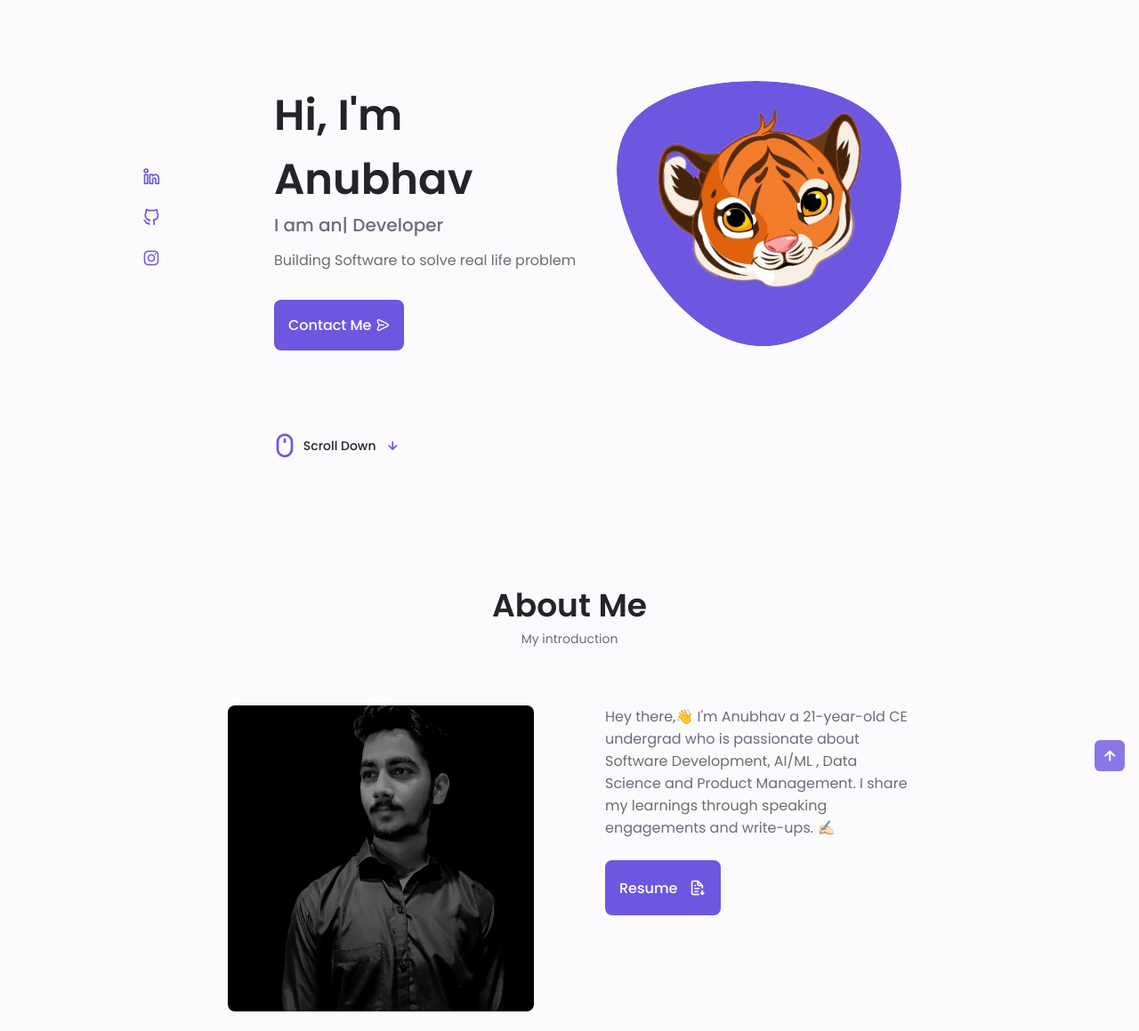
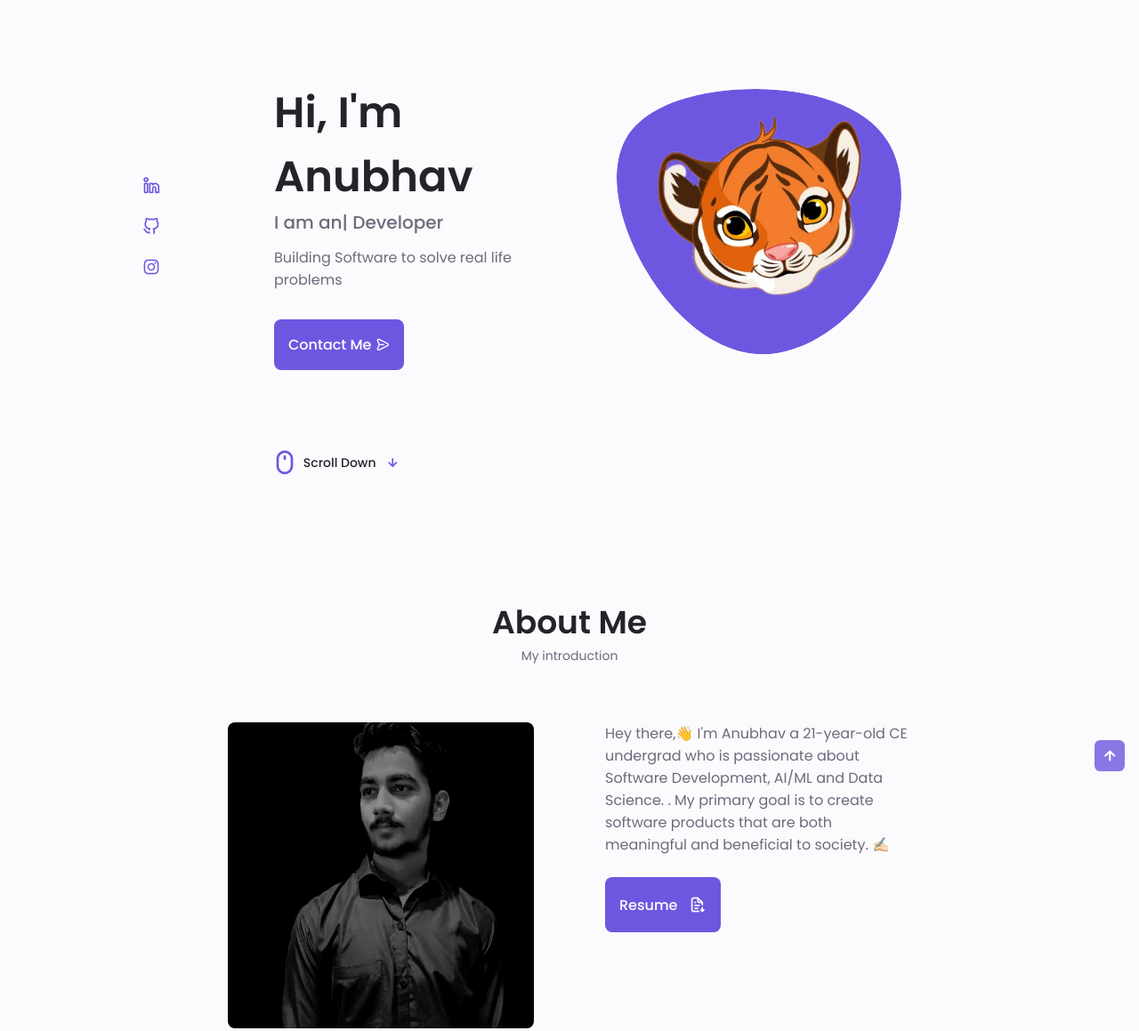
Before and after one commit to anubhavtripathi0509/oldportfolio, a plain HTML site: page index.html in a window 1280 px wide. Shown: the part 93-1252 px from the top of the page at 89% size. Drawn offline with nearby package versions, Linux system fonts and the light colour scheme.

Commit message:
about commit

```diff
--- a/index.html
+++ b/index.html
@@ -116,7 +116,7 @@
             <h3 class="home_subtitle">I am <span class="type"></span> Developer</h3>
 
             <p class="home_description">
-              Building Software to solve real life problem
+              Building Software to solve real life problems
             </p>
             <a href="#contact" class="button button--flex">
               Contact Me
@@ -144,7 +144,7 @@
         <div class="about_data">
           <p class="about_description">
             Hey there,👋 I'm Anubhav a 21-year-old CE undergrad who is passionate about Software Development, AI/ML
-            , Data Science and Product Management. I share my learnings through speaking engagements and write-ups. ✍🏻
+            and Data Science. . My primary goal is to create software products that are both meaningful and beneficial to society. ✍🏻
           </p>
           <div class="about_button">
             <a download="" href="./Anubhav_Tripathi-Resume.pdf" class="button button--flex" target="_blank">
```
